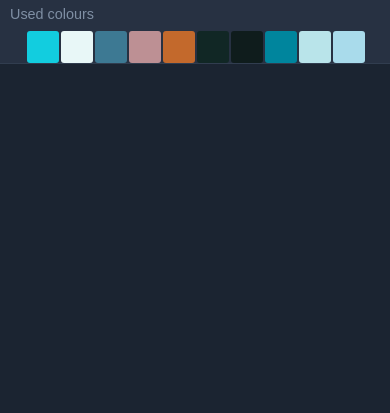
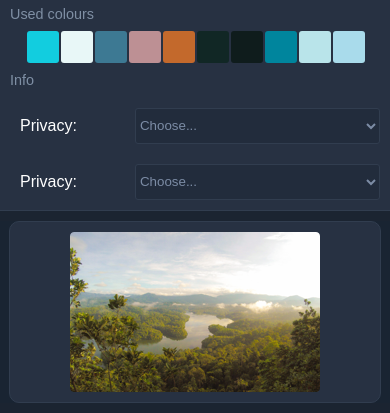
Before and after one commit to molinskidamian/layouts-dashboard-ui-kit, a plain HTML site: page index.html in a window 390 px wide. Shown: the part 625-1038 px from the top of the page. Before the commit the page ends 844 px from the top, so only its background shows below. Drawn offline with Linux system fonts and the light colour scheme.

Commit message:
Finished section: Info, and started works with contant

```diff
--- a/css/screen.scss
+++ b/css/screen.scss
@@ -19,6 +19,22 @@ $inputBgHover: #265a87;
   color: #fff;
 }
 
+.content-section {
+  border: 1px solid $inputBorder;
+  border-radius: 10px;
+  margin: 10px auto;
+  width: 95vw;
+  background-color: $subMenuColorBg;
+  img {
+    display: block;
+    width: 250px;
+    height: 160px;
+    border-radius: 10px;
+    margin: auto;
+    padding: 10px;
+  }
+}
+
 h2 {
   color: $subMenuColorFont;
   font-size: 1rem;
@@ -29,8 +45,14 @@ h3 {
   color: $subMenuColorSpan;
   font-size: .9rem;
   padding: 10px;
-  // outline: 1px solid red;
+}
 
+select, input {
+  outline: none;
+  border: 1px solid $inputBorder;
+  background-color: $inputBg;
+  color: $inputFontColor;
+  border-radius: 3px;
 }
 
 
@@ -48,11 +70,6 @@ a {
   width: 40px;
   height: 40px;
   border-radius: 50%;
-}
-
-input {
-  outline: none;
-  color: white;
 }
 
 @media (max-width: 576px) {
@@ -158,6 +175,7 @@ input {
       // outline: 1px dotted red;
       .preview {
         padding: 20px 0;
+        // outline: 1px dashed red;
         img {
           display: block;
           margin: 0 auto;
@@ -171,7 +189,6 @@ input {
         }
       }
       .details {
-        // outline: 1px solid blue;
         .details-wrapper {
           display: flex;
           justify-content: center;
@@ -241,9 +258,31 @@ input {
           }
         }
       }
+      .info {
+        .form-row {
+          display: flex;
+          justify-content: start;
+          padding: 10px;
+        }
+          label {
+            display: block;
+            width: 30%;
+            font-size: 1rem;
+            margin: 10px;
+            color: #fff;
+          }
+
+          select {
+            display: block;
+            width: 70%;
+          }
+        }
+      }
+    }
+    .content {
+      background-color: #192432;
     }
   }
-}
 
 // X-Small devices (portrait phones, less than 576px)
 // No media query for `xs` since this is the default in Bootstrap
@@ -370,7 +409,7 @@ input {
       outline: 1px dotted red;
       display: flex;
       .preview {
-        outline: 1px solid green;
+        // outline: 1px solid green;
         img {
           // width: 50%;
           // height: 50%;
--- a/index.html
+++ b/index.html
@@ -81,8 +81,32 @@
           </ul>
         </div>
       </section>
+      <section class="info">
+        <h3>Info</h3>
+        <form action="">
+          <div class="form-row">
+            <label for="privacy">Privacy:</label>
+            <select name="privacy" id="privacy" class="select-privacy">
+              <option value="0">Choose...</option>
+              <option value="1">Public</option>
+              <option value="2">Private</option>
+            </select>
+          </div>
+          <div class="form-row">
+            <label for="privacy">Privacy:</label>
+            <select name="privacy" id="privacy" class="select-privacy">
+              <option value="0">Choose...</option>
+              <option value="1">Public</option>
+              <option value="2">Private</option>
+            </select>
+          </div>
+        </form>
+      </section>
     </div>
     <div class="content">
+      <div class="content-section">
+        <img src="./assets/images/img1.png" alt="">
+      </div>
 
     </div>
   </main>
```
Also changed, not shown: assets/images/img1.png (added), assets/images/img2.png (added), css/screen.css, 1 other file.
